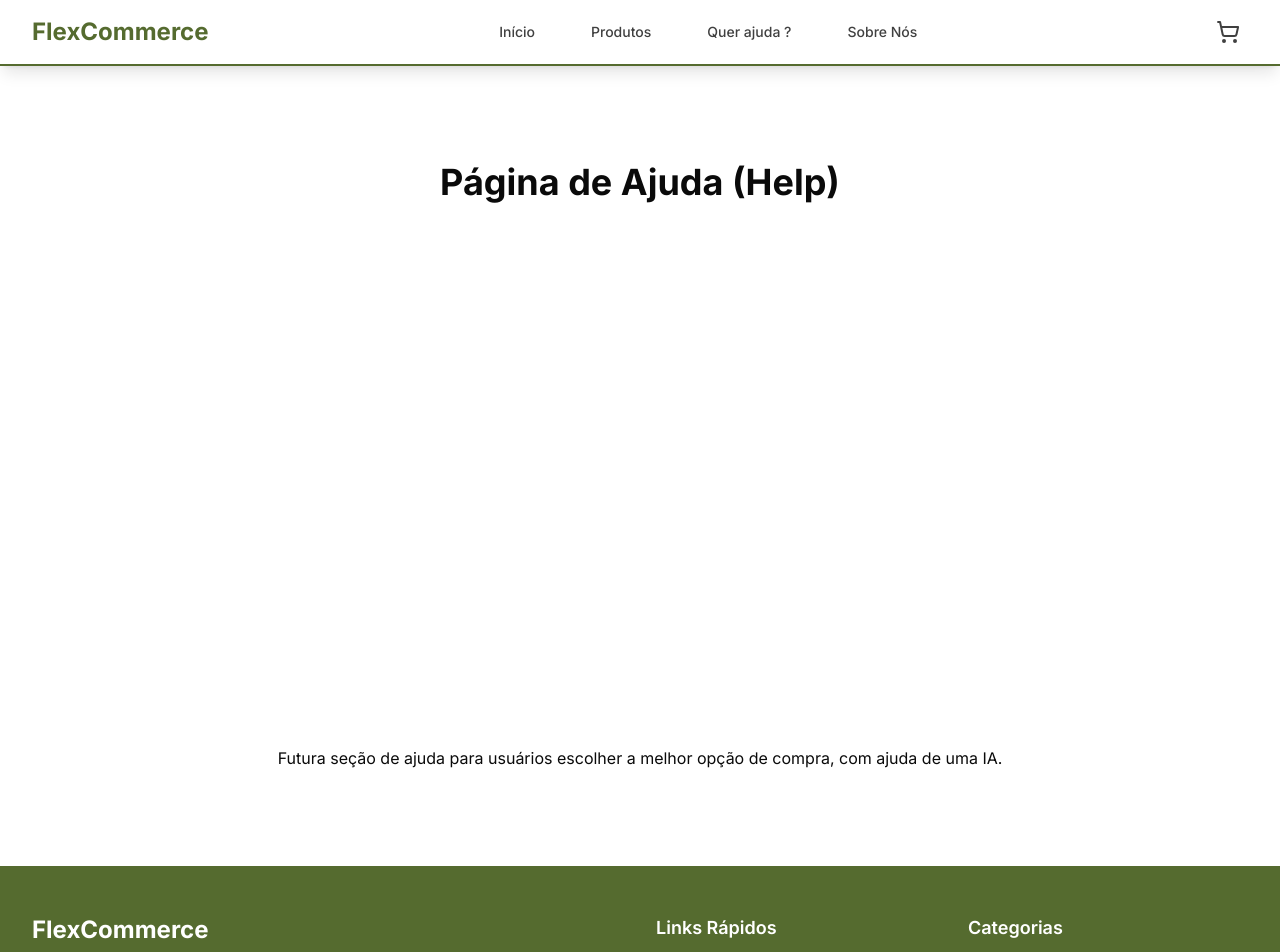
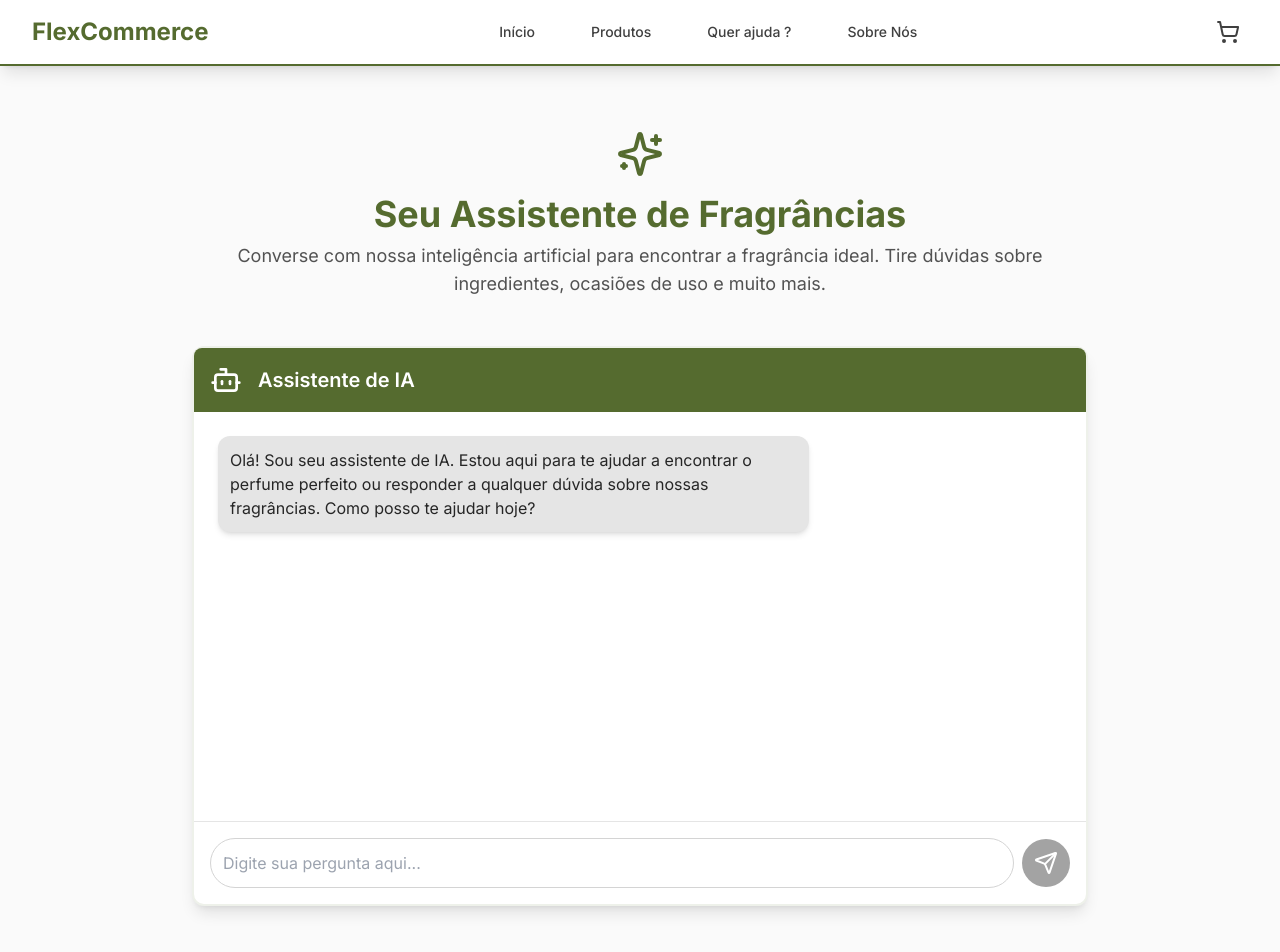
Before and after one commit to miguelalbu/flexcommerce, a Next.js app in the folder front-end/: page /ajuda in a window 1280 px wide. Shown: the top 952 px of the page. Built offline with nearby package versions, Linux system fonts and the light colour scheme.

Commit message:
Adicionando Chat IA

```diff
--- a/front-end/app/ajuda/page.tsx
+++ b/front-end/app/ajuda/page.tsx
@@ -1,11 +1,104 @@
+// app/help/page.tsx
+
+'use client';
+
+import { useState, FormEvent } from 'react'; // Importe FormEvent
+import { Sparkles, Send, Bot } from 'lucide-react';
 
 export default function HelpPage() {
+  const [messages, setMessages] = useState([
+    {
+      id: 1,
+      text: 'Olá! Sou seu assistente de IA. Estou aqui para te ajudar a encontrar o perfume perfeito ou responder a qualquer dúvida sobre nossas fragrâncias. Como posso te ajudar hoje?',
+      sender: 'bot',
+    },
+  ]);
+  const [input, setInput] = useState('');
+
+  // Adicione o tipo 'FormEvent' ao parâmetro 'e'
+  const handleSendMessage = (e: FormEvent<HTMLFormElement>) => {
+    e.preventDefault();
+    if (input.trim() === '') return;
+
+    const newMessage = {
+      id: messages.length + 1,
+      text: input,
+      sender: 'user',
+    };
+
+    setMessages([...messages, newMessage]);
+    setInput('');
+    // Futuramente, você conectará a lógica da sua IA aqui
+    setTimeout(() => {
+      setMessages((prevMessages) => [
+        ...prevMessages,
+        {
+          id: prevMessages.length + 1,
+          text: 'Obrigado por sua pergunta! Em breve, uma IA inteligente estará conectada para te dar uma resposta personalizada.',
+          sender: 'bot',
+        },
+      ]);
+    }, 1000);
+  };
+
   return (
-    <main className="flex min-h-screen flex-col items-center justify-between p-24">
-      <h1 className="text-4xl font-bold">Página de Ajuda (Help)</h1>
-      <p className="mt-4">
-        Futura seção de ajuda para usuários escolher a melhor opção de compra, com ajuda de uma IA.
-      </p>
+    <main className="bg-neutral-50 min-h-screen p-8 md:p-16">
+      <div className="container mx-auto max-w-4xl">
+        <section className="text-center mb-12 animate-fade-in">
+          <Sparkles className="h-12 w-12 text-primary-700 mx-auto mb-4" />
+          <h1 className="text-4xl font-bold text-primary-700 mb-2">
+            Seu Assistente de Fragrâncias
+          </h1>
+          <p className="text-lg text-neutral-600">
+            Converse com nossa inteligência artificial para encontrar a fragrância ideal. Tire dúvidas sobre ingredientes, ocasiões de uso e muito mais.
+          </p>
+        </section>
+
+        <section className="bg-white rounded-xl shadow-lg border-2 border-primary-100 flex flex-col h-[70vh]">
+          <div className="bg-primary-700 text-white p-4 rounded-t-lg flex items-center gap-4">
+            <Bot className="h-8 w-8" />
+            <h2 className="text-xl font-semibold">Assistente de IA</h2>
+          </div>
+
+          <div className="flex-1 p-6 overflow-y-auto space-y-4">
+            {messages.map((message) => (
+              <div
+                key={message.id}
+                className={`flex ${
+                  message.sender === 'user' ? 'justify-end' : 'justify-start'
+                }`}
+              >
+                <div
+                  className={`max-w-[70%] p-3 rounded-xl shadow-md ${
+                    message.sender === 'user'
+                      ? 'bg-primary-100 text-neutral-800'
+                      : 'bg-neutral-200 text-neutral-800'
+                  }`}
+                >
+                  {message.text}
+                </div>
+              </div>
+            ))}
+          </div>
+
+          <form onSubmit={handleSendMessage} className="p-4 border-t border-neutral-200 flex items-center gap-2">
+            <input
+              type="text"
+              value={input}
+              onChange={(e) => setInput(e.target.value)}
+              placeholder="Digite sua pergunta aqui..."
+              className="flex-1 p-3 rounded-full border border-neutral-300 focus:outline-none focus:ring-2 focus:ring-primary-700 transition-all duration-200"
+            />
+            <button
+              type="submit"
+              className="bg-primary-700 text-white p-3 rounded-full hover:bg-primary-600 transition-colors duration-200 disabled:bg-neutral-400"
+              disabled={!input.trim()}
+            >
+              <Send className="h-6 w-6" />
+            </button>
+          </form>
+        </section>
+      </div>
     </main>
   );
 }
```
Also changed, not shown: front-end/app/globals.css (line endings or trailing spaces).
